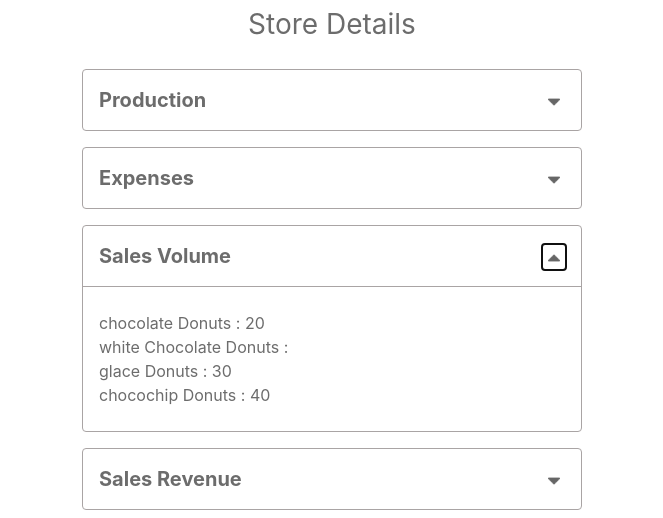
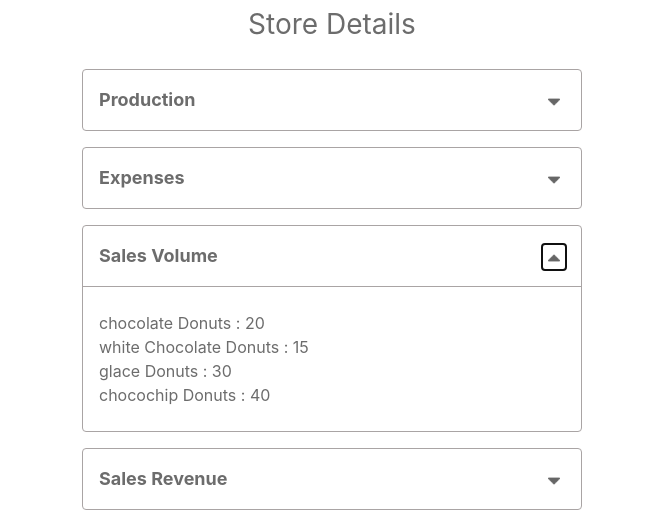
Before and after one commit to AkshayBorana/Donut-Hut, an Angular app: page / in a window 1280 px wide. Both pictures are taken after a click on the button 862 px from the left and 1049 px from the top of the page. Shown: the part 793-1311 px from the top of the page, without its empty margins (308-971 px from the left). Built offline with nearby package versions, Linux system fonts and the light colour scheme; what @ngx-translate/core, @ngx-translate/http-loader would draw is missing.

Commit message:
few more changes in accordians styling.

```diff
--- a/src/app/shared/accordian/accordian.component.scss
+++ b/src/app/shared/accordian/accordian.component.scss
@@ -13,7 +13,7 @@
   &__title {
     height: $acc-height;
     line-height: $acc-height;
-    font-size: $md-txt;
+    font-size: $sm-txt;
     color: $gray;
     font-weight: bold;
   }
--- a/src/app/shared/donut-net-revenue/donut-net-revenue.component.html
+++ b/src/app/shared/donut-net-revenue/donut-net-revenue.component.html
@@ -3,7 +3,7 @@
     <p class="details-box__items mb-0">{{ netRevenue }}</p>
   </div>
 
-  <div class="details-box py-4">
+  <div class="details-box">
       <p class="details-box__items">This include all the offers and returns to and from the cusromers.</p>
   </div>
 </dn-accordian>
--- a/src/app/shared/donut-sales-volume/donut-sales-volume.component.html
+++ b/src/app/shared/donut-sales-volume/donut-sales-volume.component.html
@@ -5,7 +5,7 @@
 >
     <div *ngFor="let sale of sales"  class="details-box py-4">
         <p class="details-box__items mb-0">chocolate Donuts : {{ sale.chocolateDonuts }} </p>
-        <p class="details-box__items mb-0">white Chocolate Donuts : {{ sale.whiteChocolatedonut }} </p>
+        <p class="details-box__items mb-0">white Chocolate Donuts : {{ sale.whiteChocolatedonuts }} </p>
         <p class="details-box__items mb-0">glace Donuts : {{ sale.glaceDonuts }} </p>
         <p class="details-box__items mb-0">chocochip Donuts : {{ sale.chocochipDonuts }} </p>
     </div>
--- a/src/assets/scss/variables.scss
+++ b/src/assets/scss/variables.scss
@@ -22,4 +22,3 @@ $xs-txt: 16px;
 $sm-txt: 18px;
 $md-txt: 20px;
 $lg-txt: 28px;
-// $xl-txt:
```
